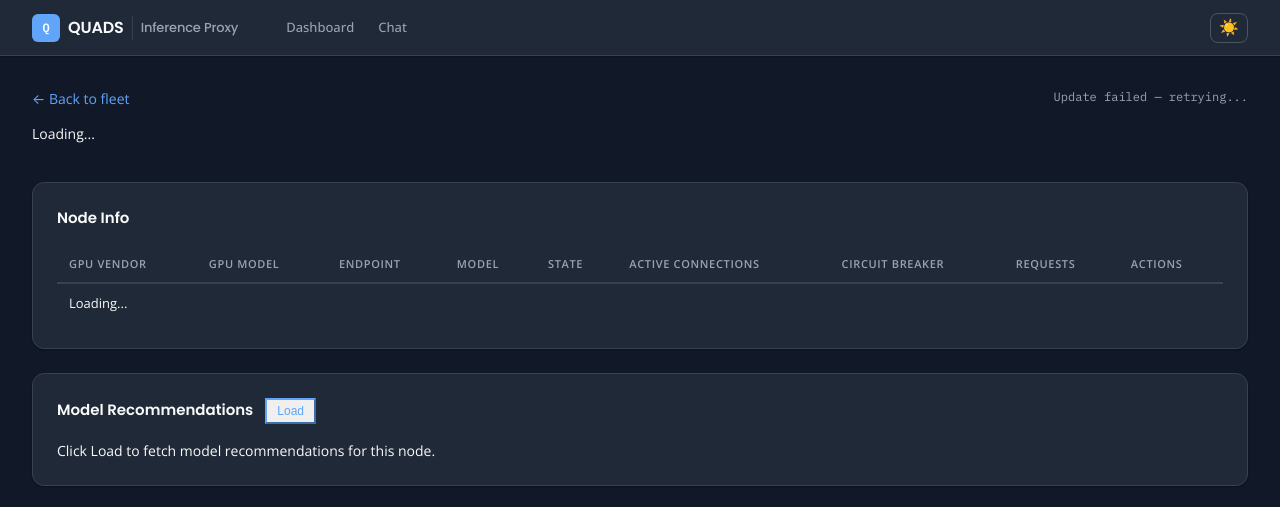
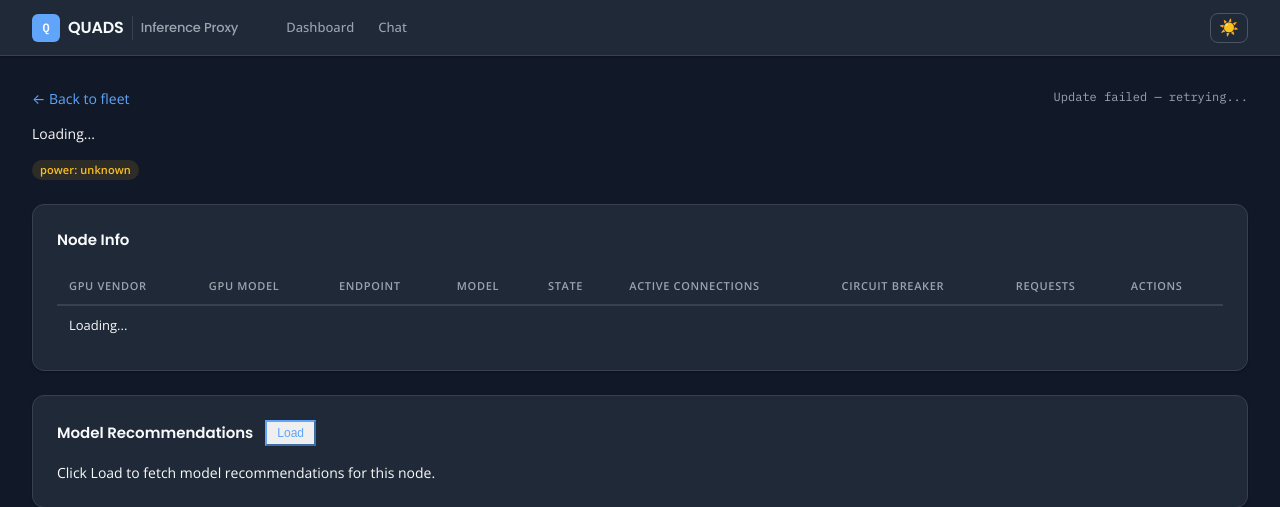
Before and after one commit to grafuls/qiip, a FastAPI app: template inference_proxy/templates/node_detail.html in a window 1280 px wide. Shown: the top 507 px of the page. Run offline with FastAPI, Linux system fonts and the light colour scheme; the template is opened without the code that fills it, so the values that code supplies are empty; parts of the project's set-up code (start-up, migrations or seed data) failed here and were passed over.

Commit message:
feat(33-01): add BMC power state badge to node detail page
Display Power: On/Off/Unknown badge below service state in node detail
header, fetched from GET /admin/nodes/{hostname}/power on page load.
refreshPowerState() exposed at module scope for Phase 34 reuse.

Co-Authored-By: Claude Opus 4.6 (1M context) <noreply@anthropic.com>

```diff
--- a/inference_proxy/static/js/node_detail.js
+++ b/inference_proxy/static/js/node_detail.js
@@ -526,7 +526,28 @@ document.addEventListener("click", function () {
   for (var i = 0; i < open.length; i++) open[i].classList.remove("open");
 });
 
+var POWER_BADGE = {
+  On:  { cls: "badge-complete", text: "Power: On" },
+  Off: { cls: "badge-failed",   text: "Power: Off" },
+};
+var POWER_UNKNOWN = { cls: "badge-unknown", text: "Power: Unknown" };
+
+async function refreshPowerState() {
+  var el = document.querySelector("#power-state span");
+  try {
+    var resp = await fetch("/admin/nodes/" + encodeURIComponent(NODE_ID) + "/power");
+    if (!resp.ok) throw new Error("HTTP " + resp.status);
+    var data = await resp.json();
+    var info = POWER_BADGE[data.power_state] || POWER_UNKNOWN;
+  } catch (_) {
+    var info = POWER_UNKNOWN;
+  }
+  el.className = "badge " + info.cls;
+  el.textContent = info.text;
+}
+
 document.addEventListener("DOMContentLoaded", function () {
   refreshDetail();
+  refreshPowerState();
   setInterval(refreshDetail, POLL_INTERVAL_MS);
 });
--- a/inference_proxy/templates/node_detail.html
+++ b/inference_proxy/templates/node_detail.html
@@ -31,6 +31,7 @@
                 <p style="margin:0 0 0.25rem"><a href="/dashboard">&larr; Back to fleet</a></p>
                 <h1 id="node-title">{{ node_id }}</h1>
                 <p id="node-state">Loading...</p>
+                <p id="power-state" style="margin:0.25rem 0 0 0"><span class="badge badge-unknown">Power: Unknown</span></p>
             </div>
             <div class="header-right">
                 <p id="last-updated"></p>
```
